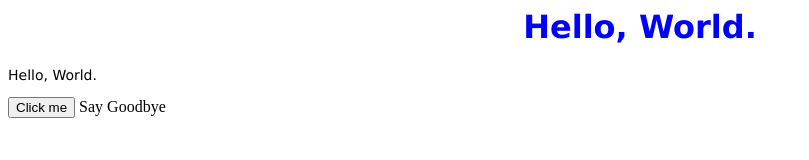
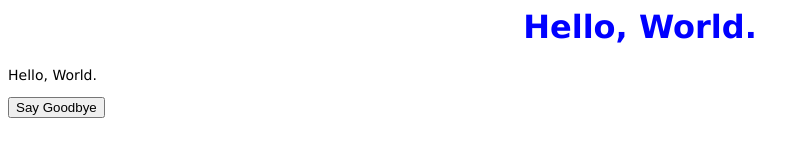
Before and after one commit to cs160-spring2020/webapp-demo, a plain HTML site: page index3.html in a window 1280 px wide. Shown: the whole page, without its empty margins (0-809 px from the left). Drawn offline with Linux system fonts and the light colour scheme.

Commit message:
Update index3.html

```diff
--- a/index3.html
+++ b/index3.html
@@ -19,9 +19,8 @@
   <p id="helloText">Hello, World.</p>
   <form>
     <input type="button"
-      value="Click me"
+      value="Say Goodbye"
       onClick='document.getElementById("helloText").innerHTML = "Goodbye."'>
-      Say Goodbye
     </input>
   </form>
 </body>
```
